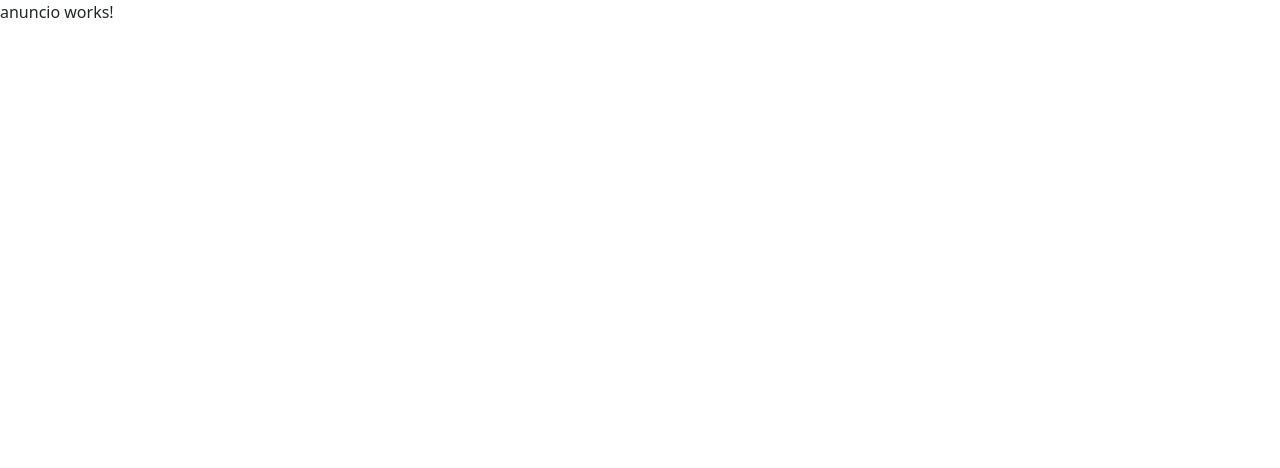
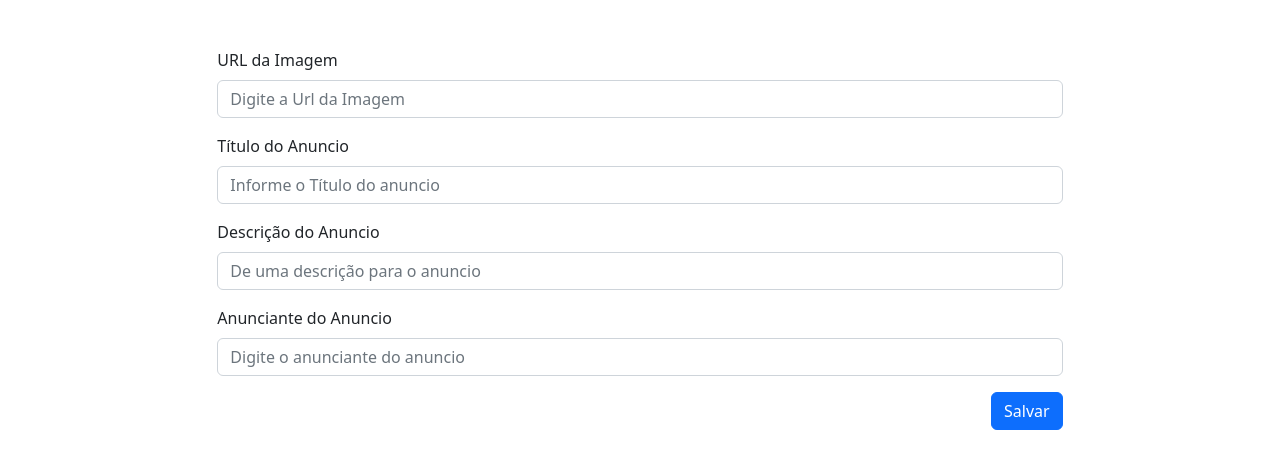
Before and after one commit to LuizFCabral/p2simuladoAngular, an Angular app: page / in a window 1280 px wide. Shown: the top 468 px of the page. Built offline with nearby package versions, Linux system fonts and the light colour scheme.

Commit message:
:sparkles: 3- Implementa o cadastro de anuncios

```diff
--- a/src/app/anuncio.service.ts
+++ b/src/app/anuncio.service.ts
@@ -1,9 +1,17 @@
+import { Anuncios } from './anuncio';
+import { HttpClient } from '@angular/common/http';
 import { Injectable } from '@angular/core';
+import { Observable } from 'rxjs';
 
 @Injectable({
   providedIn: 'root'
 })
 export class AnuncioService {
+  url = 'http://localhost:3000/anuncios';
 
-  constructor() { }
+  constructor(private http: HttpClient) {}
+
+  save(anuncios: Anuncios):  Observable<Anuncios>{
+    return this.http.post<Anuncios>(this.url, anuncios);
+  }
 }
--- a/src/app/anuncio/anuncio.component.html
+++ b/src/app/anuncio/anuncio.component.html
@@ -1 +1,52 @@
-<p>anuncio works!</p>
+<div class="row">
+  <div class="col-8 m-auto mt-5">
+    <form [formGroup]="formGroupAnuncio">
+      <div class="mb-3">
+        <label for="imagem" class="form-label" autofocus>URL da Imagem</label>
+        <input
+          type="text"
+          formControlName="imagem"
+          class="form-control"
+          id="imagem"
+          placeholder="Digite a Url da Imagem"
+        />
+      </div>
+
+      <div class="mb-3">
+        <label for="titulo" class="form-label">Título do Anuncio</label>
+        <input
+          type="text"
+          formControlName="titulo"
+          class="form-control"
+          id="titulo"
+          placeholder="Informe o Título do anuncio"
+        />
+      </div>
+
+      <div class="mb-3">
+        <label for="descr" class="form-label">Descrição do Anuncio</label>
+        <input
+          type="text"
+          formControlName="descr"
+          class="form-control"
+          id="descr"
+          placeholder="De uma descrição para o anuncio"
+        />
+      </div>
+      <div class="mb-3">
+        <label for="anuncio" class="form-label">Anunciante do Anuncio</label>
+        <input
+          type="text"
+          formControlName="anunciante"
+          class="form-control"
+          id="anunciante"
+          placeholder="Digite o anunciante do anuncio"
+        />
+      </div>
+
+      <div class="mb-3 d-flex justify-content-end">
+        <button class="btn btn-primary" (click)="save()">Salvar</button>
+      </div>
+    </form>
+  </div>
+</div>
--- a/src/app/anuncio/anuncio.component.ts
+++ b/src/app/anuncio/anuncio.component.ts
@@ -1,4 +1,7 @@
+import { AnuncioService } from './../anuncio.service';
+import { Anuncios } from './../anuncio';
 import { Component } from '@angular/core';
+import { FormGroup, FormBuilder } from '@angular/forms';
 
 @Component({
   selector: 'app-anuncio',
@@ -6,5 +9,38 @@ import { Component } from '@angular/core';
   styleUrls: ['./anuncio.component.css']
 })
 export class AnuncioComponent {
+  anuncio: Anuncios[] = [];
+  formGroupAnuncio: FormGroup;
+
+
+  constructor(
+    private anuncioService: AnuncioService,
+    private formBuilder: FormBuilder,
+  ){
+    this.formGroupAnuncio = formBuilder.group({
+      id: [''],
+      imagem: [''],
+      titulo: [''],
+      descr: [''],
+      anunciante: [''],
+    });
+  }
+
+  /*
+  ngOnInit(): void {
+
+  }
+  */
+
+  save() {
+    this.anuncioService.save(this.formGroupAnuncio.value).subscribe({
+      next: (data) => {
+        this.anuncio.push(data);
+        console.log(this.anuncio);
+      },
+    });
+    this.formGroupAnuncio.reset();
+  }
+
 
 }
--- a/src/app/app.module.ts
+++ b/src/app/app.module.ts
@@ -4,6 +4,8 @@ import { BrowserModule } from '@angular/platform-browser';
 import { AppComponent } from './app.component';
 import { AnuncioComponent } from './anuncio/anuncio.component';
 import { NgbModule } from '@ng-bootstrap/ng-bootstrap';
+import { HttpClientModule } from '@angular/common/http';
+import { ReactiveFormsModule } from '@angular/forms';
 
 @NgModule({
   declarations: [
@@ -12,7 +14,9 @@ import { NgbModule } from '@ng-bootstrap/ng-bootstrap';
   ],
   imports: [
     BrowserModule,
-    NgbModule
+    NgbModule,
+    HttpClientModule,
+    ReactiveFormsModule,
   ],
   providers: [],
   bootstrap: [AppComponent]
```
Also changed, not shown: anuncios.json (+7 -0 lines).
